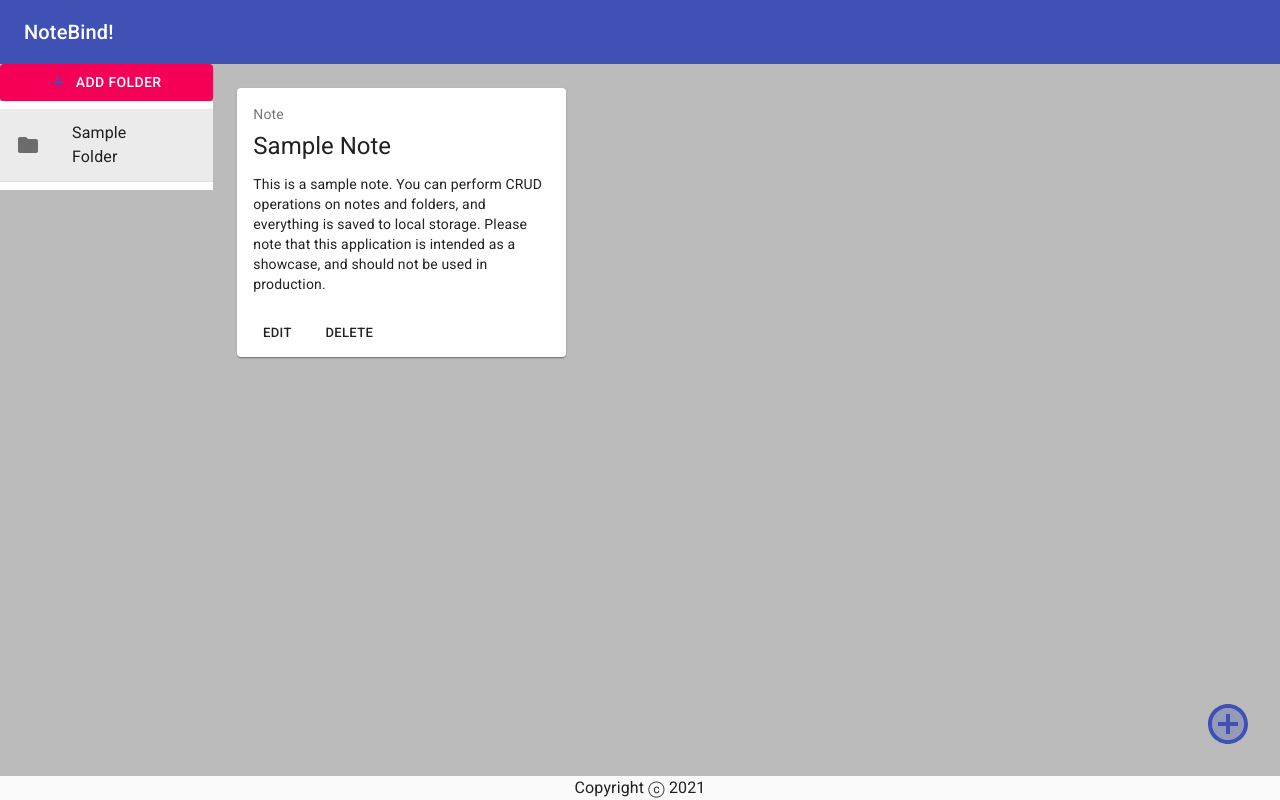
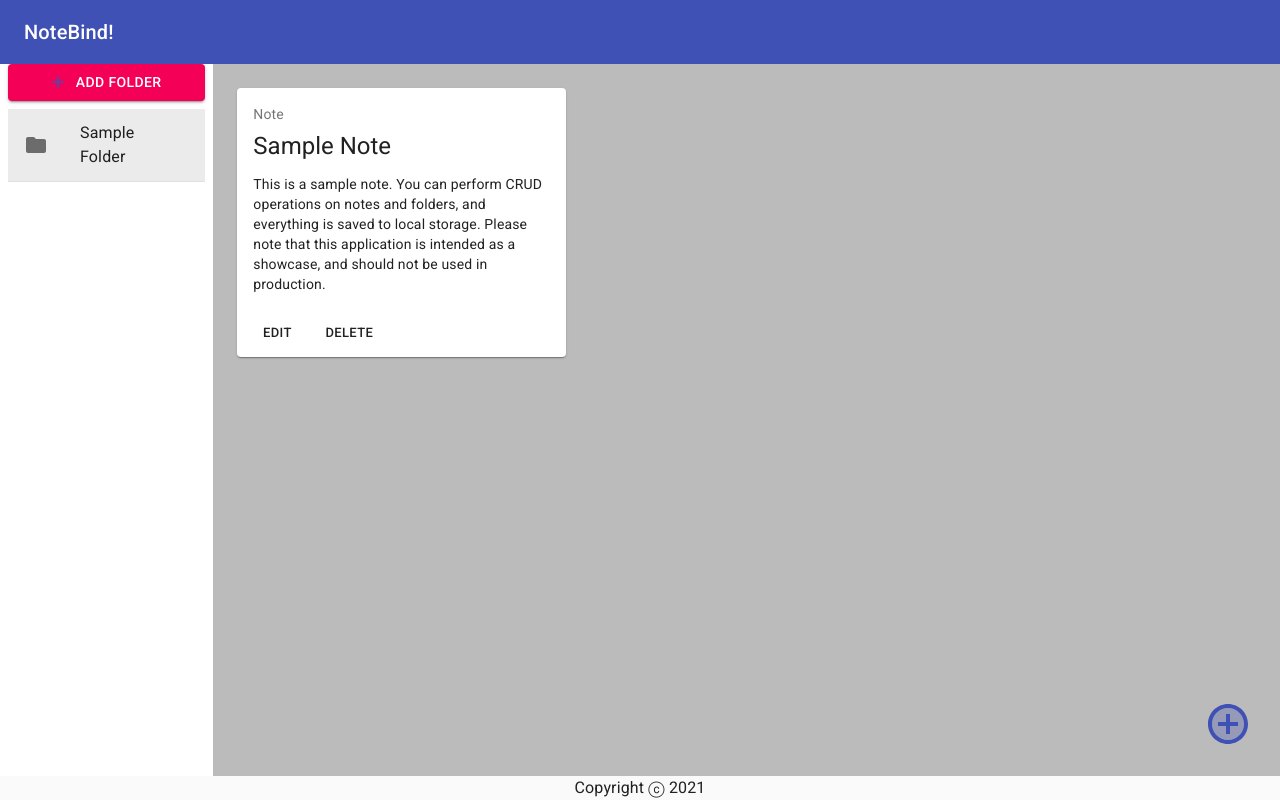
Before and after one commit to JohnAntoineG710/NoteBind, a React (Create React App) app: page / in a window 1280 px wide. Built offline with nearby package versions, Linux system fonts and the light colour scheme; a web font is replaced by a local one.

Commit message:
Implement SimpleBar scroll-bar style

```diff
--- a/package.json
+++ b/package.json
@@ -7,11 +7,13 @@
   "dependencies": {
     "@material-ui/core": "*",
     "@material-ui/icons": "*",
+    "@material-ui/styles": "*",
     "@material-ui/system": "*",
     "react": "16.8.6",
     "react-dom": "16.8.6",
     "react-masonry-css": "*",
-    "react-scripts": "3.2.0"
+    "react-scripts": "3.2.0",
+    "simplebar-react": "*"
   },
   "devDependencies": {
     "typescript": "3.3.3"
--- a/src/components/NotesContainer.jsx
+++ b/src/components/NotesContainer.jsx
@@ -3,6 +3,8 @@ import { Grid, Box } from "@material-ui/core";
 import Masonry from "react-masonry-css";
 import Note from "./Note";
 import CreateArea from "./CreateArea";
+import SimpleBar from "simplebar-react";
+import "simplebar/dist/simplebar.min.css";
 
 const breakpoints = {
   default: 4,
@@ -26,12 +28,14 @@ const NotesContainer = (props) => {
       lg={10}
       style={{ position: "relative", maxHeight: "100%", overflow: "auto" }}
     >
+      {folderNotes.length !== 0 && (
         <Box
           style={{
             maxHeight: "100%",
-          overflow: "auto",
+            overflow: "hidden",
           }}
         >
+          <SimpleBar style={{ height: "93vh" }}>
             <Masonry
               breakpointCols={breakpoints}
               className="my-masonry-grid"
@@ -54,7 +58,9 @@ const NotesContainer = (props) => {
                 );
               })}
             </Masonry>
+          </SimpleBar>
         </Box>
+      )}
       <CreateArea
         onAdd={props.addItem}
         activeFolder={props.activeFolder}
--- a/src/components/SideBar.jsx
+++ b/src/components/SideBar.jsx
@@ -3,21 +3,31 @@ import Folder from "./Folder";
 import CreateFolder from "./CreateFolder";
 import { Grid, List } from "@material-ui/core";
 import { makeStyles } from "@material-ui/core/styles";
+import SimpleBar from "simplebar-react";
+import "simplebar/dist/simplebar.min.css";
 
 const useStyles = makeStyles((theme) => ({
-  root: {
+  list: {
     width: "100%",
     maxWidth: 360,
+    maxHeight: "100%",
+    overflow: "hidden",
+  },
+  root: {
+    padding: "0 8px",
+    maxHeight: "100%",
     backgroundColor: theme.palette.background.paper,
+    overflow: "hidden",
   },
 }));
 
 const SideBar = (props) => {
   const classes = useStyles();
   return (
-    <Grid item xs={3} lg={2} style={{ maxHeight: "100%", overflow: "auto" }}>
+    <Grid item xs={3} lg={2} className={classes.root}>
       <CreateFolder addFolder={props.addFolder} />
-      <List className={classes.root}>
+      <List className={classes.list}>
+        <SimpleBar style={{ height: "83vh" }}>
           {props.folders.map((folder) => (
             <Folder
               key={folder.id}
@@ -31,6 +41,7 @@ const SideBar = (props) => {
               resetNewFolder={props.resetNewFolder}
             />
           ))}
+        </SimpleBar>
       </List>
     </Grid>
   );
```
Also changed, not shown: 1 other file (tests, documents, lock files or other folders). Lines whose indentation alone changed are shown as unchanged.
